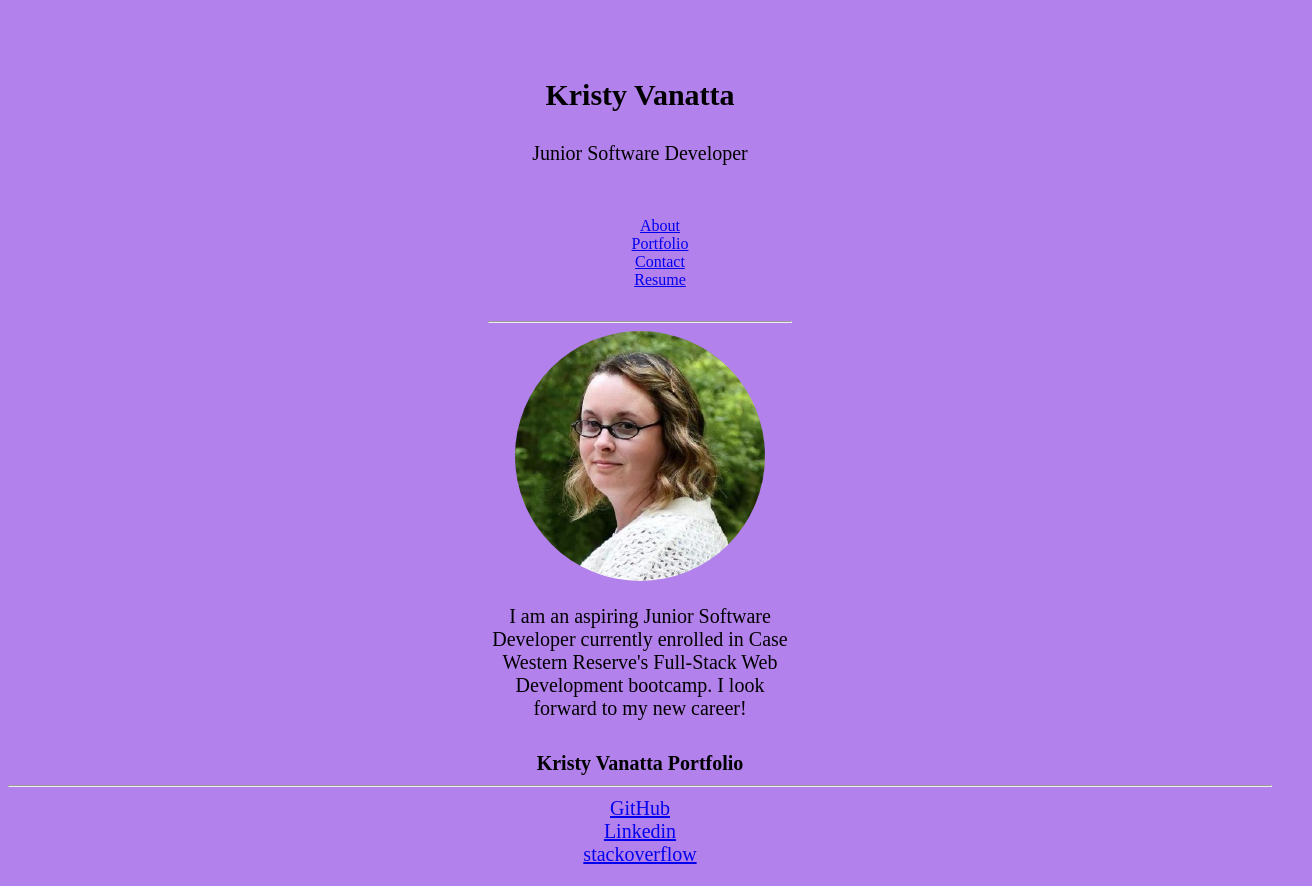
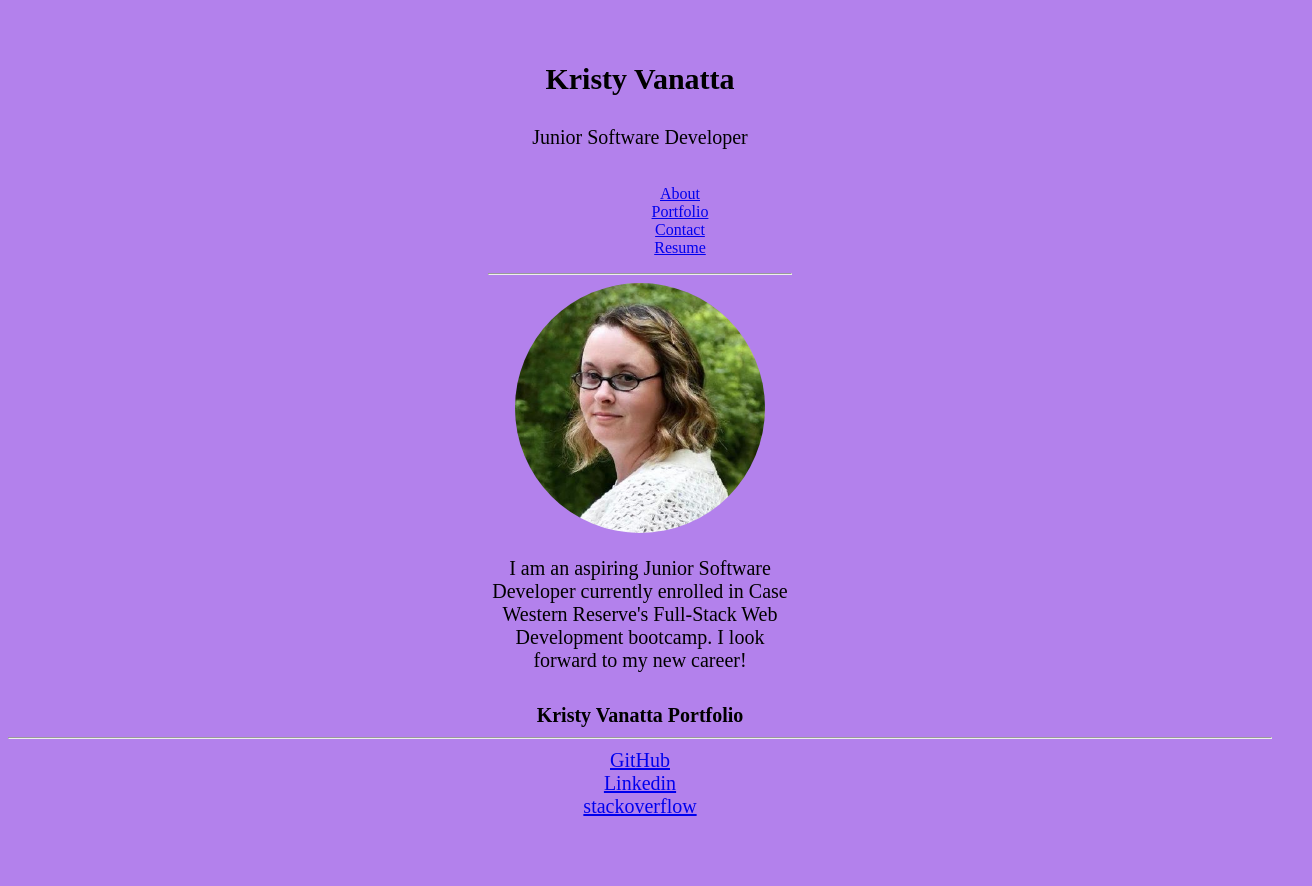
Before and after one commit to kristyvanatta/react-portfolio, a React (Create React App) app: page / in a window 1280 px wide. Shown: the whole page, 1312 px wide, since content can reach past the window. After the commit the page ends 838 px from the top, so only its background shows below. Built offline with nearby package versions, Linux system fonts and the light colour scheme.

Commit message:
css changes

```diff
--- a/src/components/Navigation.js
+++ b/src/components/Navigation.js
@@ -1,11 +1,11 @@
-import React, { useState } from 'react';
+import React from 'react';
 
 
 function Navigation(props) {
     const tabs = ["About", "Portfolio", "Contact", "Resume"];
     return (
         <div>
-            <ul className="nav nav-tabs">
+            <ul className="navbar ">
                 {tabs.map((tab) =>(
                     <li
                     className={
--- a/src/index.css
+++ b/src/index.css
@@ -20,17 +20,6 @@ body {
 
 p {
   font-size: 20px;
-}
-
-div.navbar-brand {
-  padding-top: 2em;
-  margin-bottom: 2em;
-
-}
-
-.navbar .navbar-brand > .navbar-item,
-.navbar .navbar-brand .navbar-link {
-  display: inline-block;
 }
 
 main {
```
